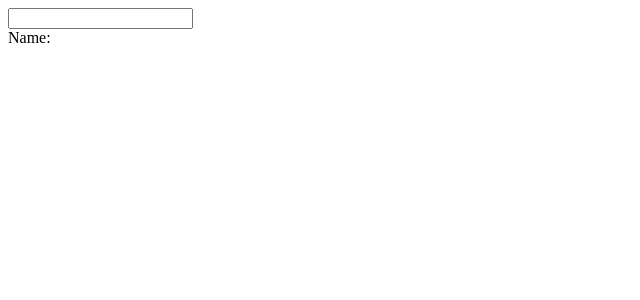
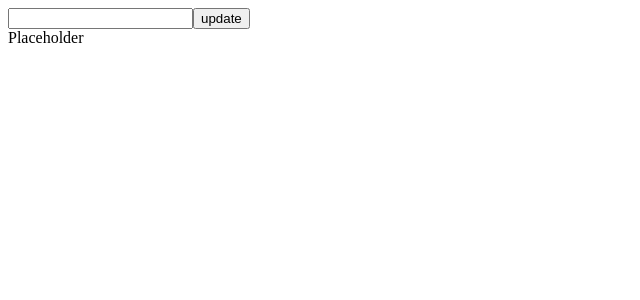
Before and after one commit to mostafijcoder/learn-react, a React (Vite) app: page / in a window 1280 px wide. Shown: the top 300 px of the page, without its empty margins (0-640 px from the left). Built offline with nearby package versions, Linux system fonts and the light colour scheme.

Commit message:
useState and useEffect hook

```diff
--- a/src/App.jsx
+++ b/src/App.jsx
@@ -1,86 +1,27 @@
-import React from "react";
+import React, {useState, useEffect} from "react";
 import { render} from "react-dom";
 import PropTypes from "prop-types";
 
-class ChildComponent extends React.Component {
-  static propTypes = {
-    name: PropTypes.string
-  };
-  static defaultProps=(function(){
-        console.log("ChildComponent: defaultProps");
-        return {};
-    }
-  )();
-  constructor(props) {
-    super(props);
-    console.log("ChildComponent: state");
-    this.state = {
-      name: "Mark"
-    }
+function MyComponent (props) {
+  const [outputValue, setOutputValue] = React.useState('Placeholder');
+  function UpdateText() {
+    setOutputValue(document.getElementById('inputTextBox').value);
   }
-  componentWillMount() {
-    console.log("ChildComponent: componentWillMount");
+  useEffect(() => {
+    alert('Component has been updated');
+    return () => {
+      alert('Component is being removed');
+    };
   }
-  componentDidMount() {
-    console.log("ChildComponent: componentDidMount");
-  }
-  componentWillReceiveProps(nextProps) {
-    console.log("ChildComponent: componentWillReceiveProps ()");
-  }
-  shouldComponentUpdate(nextProps, nextState) {
-    console.log("ChildComponent: shouldComponentUpdate ()");
-    return true;
-  }
-  componentWillUpdate(nextProps, nextState) {
-    console.log("ChildComponent: componentWillUpdate ()");
-  }
-  componentDidUpdate(prevProps, prevState) {
-    console.log("ChildComponent: componentDidUpdate ()");
-  }
+  );
+  return (
+    <div>
+      <input id="inputTextBox" type="text"/>
+      <button type='button' onClick={UpdateText}>update</button>
+      <br/>
+      <label>{outputValue}</label>
+    </div>
+  );
+}
 
-
-  render() {
-    if (this.state.oops){
-        throw new Error("Something went wrong");
-    }
-    console.log("ChildComponent: render");
-    return [<div key= "name">
-      Name: {this.props.name}</div>
-    ];
-  }
-};
-class ParentComponent extends React.Component {
-  static defaultProps=(function(){
-        console.log("ParentComponent: defaultProps");
-        return {
-          true: false
-        };
-    }
-  )();
-  constructor(props) {
-    super(props);
-    console.log("ParentComponent: state");
-    this.state = {
-      name: ""
-    }
-    this.onInputchange=this.onInputchange.bind(this);
-  }
-  componentWillMount() {
-    console.log("ParentComponent: componentWillMount");
-  }
-  componentDidMount() {
-    console.log("ParentComponent: componentDidMount");
-  }
-
-  onInputchange(e){
-    this.setState({name: e.target.value});
-  }
-  render() {
-    console.log("ParentComponent: render");
-    return (<div>
-      <input key = "input" type="text" value={this.state.name} onChange={this.onInputchange}/>
-      <ChildComponent key = "ChildComponent" name={this.state.name}/>
-    </div>);
-  }
-}
-export default ParentComponent;
+export default MyComponent;
--- a/src/main.jsx
+++ b/src/main.jsx
@@ -1,11 +1,11 @@
 import React from "react";
 import { createRoot } from "react-dom/client";
-//import Counter from "./App.jsx";
-import ParentComponent from "./App.jsx";
+import Counter from "./App.jsx";
+import MyComponent from "./App.jsx";
 
 const rootElement = document.getElementById("root");
 createRoot(rootElement).render(
   <React.StrictMode>
-    <ParentComponent/>
+    <MyComponent />
   </React.StrictMode>
 );
```
